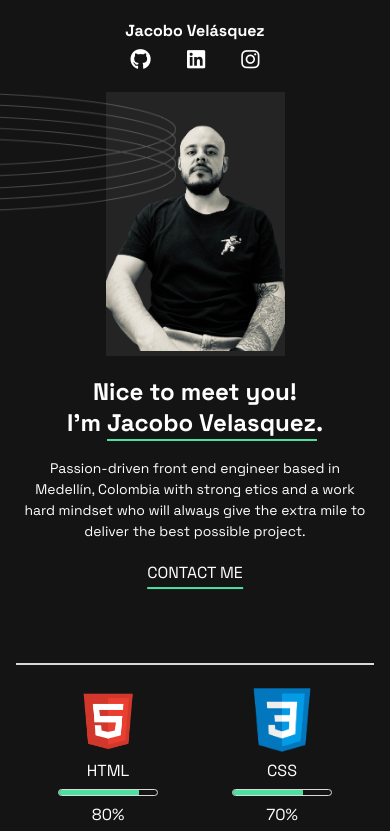
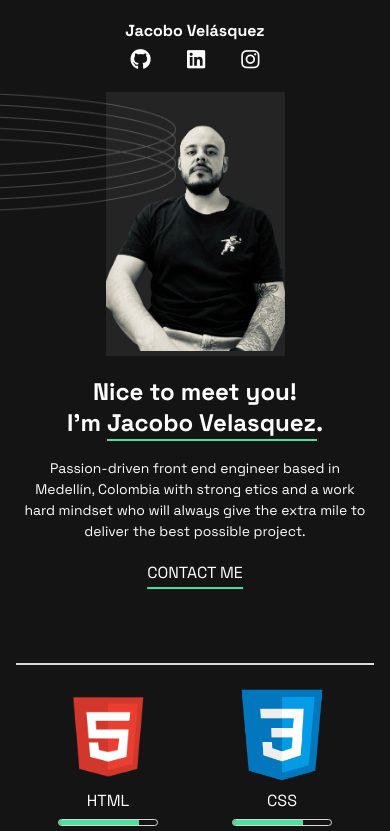
Before and after one commit to Jacobo91/my-portfolio, a plain HTML site: page index.html in a window 390 px wide. Shown: the top 831 px of the page. Drawn offline with nearby package versions, Linux system fonts and the light colour scheme.

Commit message:
fix galley responsivenes issue

```diff
--- a/styles.css
+++ b/styles.css
@@ -324,8 +324,13 @@ h1::after{
     align-self: flex-end;
 }
 
+.tech-logo-wrapper{
+    width: 100px;
+    overflow: hidden;
+}
+
 .tech-logo{
-    width: 70px;
+    max-width: 100%;
 }
 
 .percent-wrapper{
```
